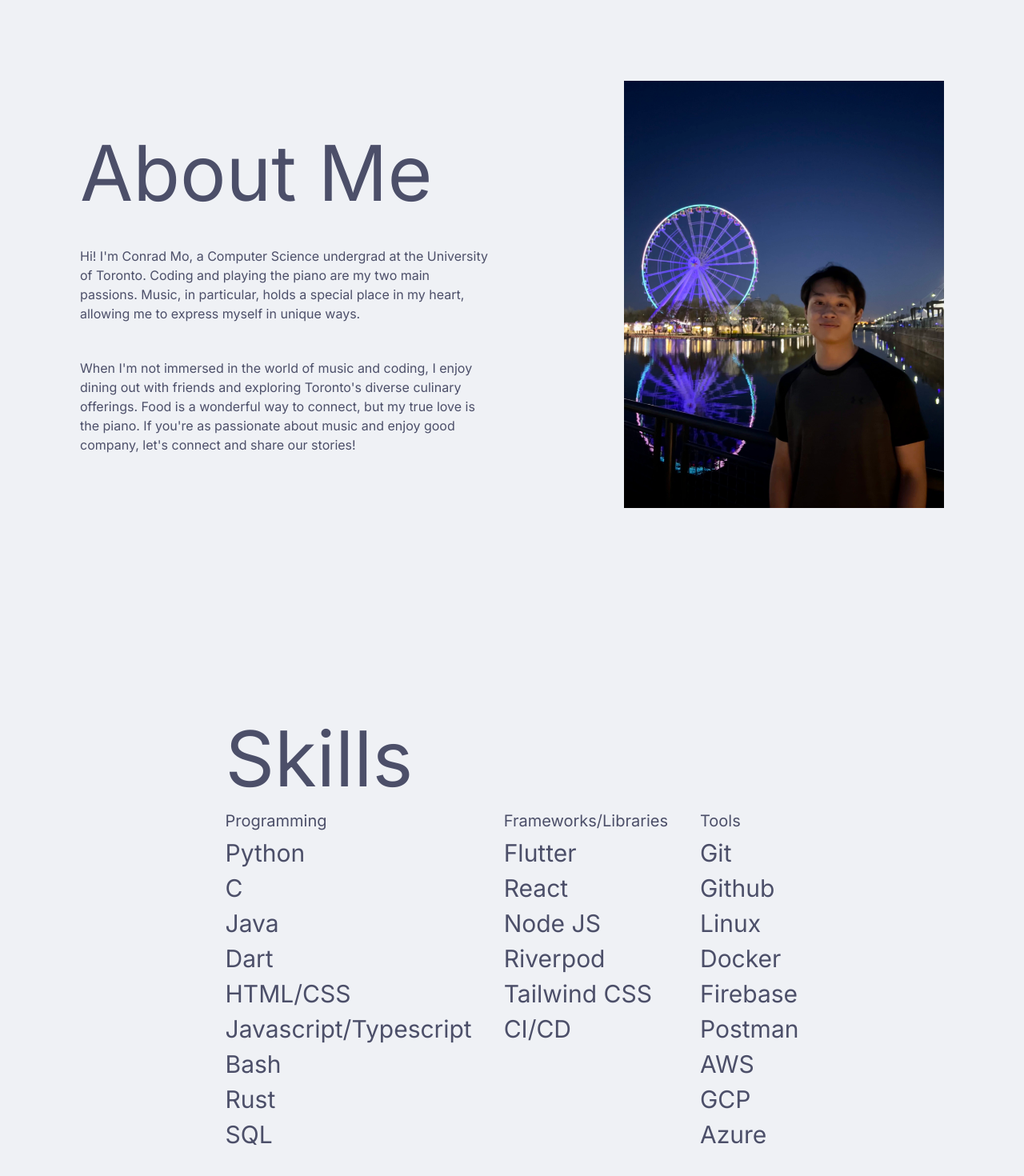
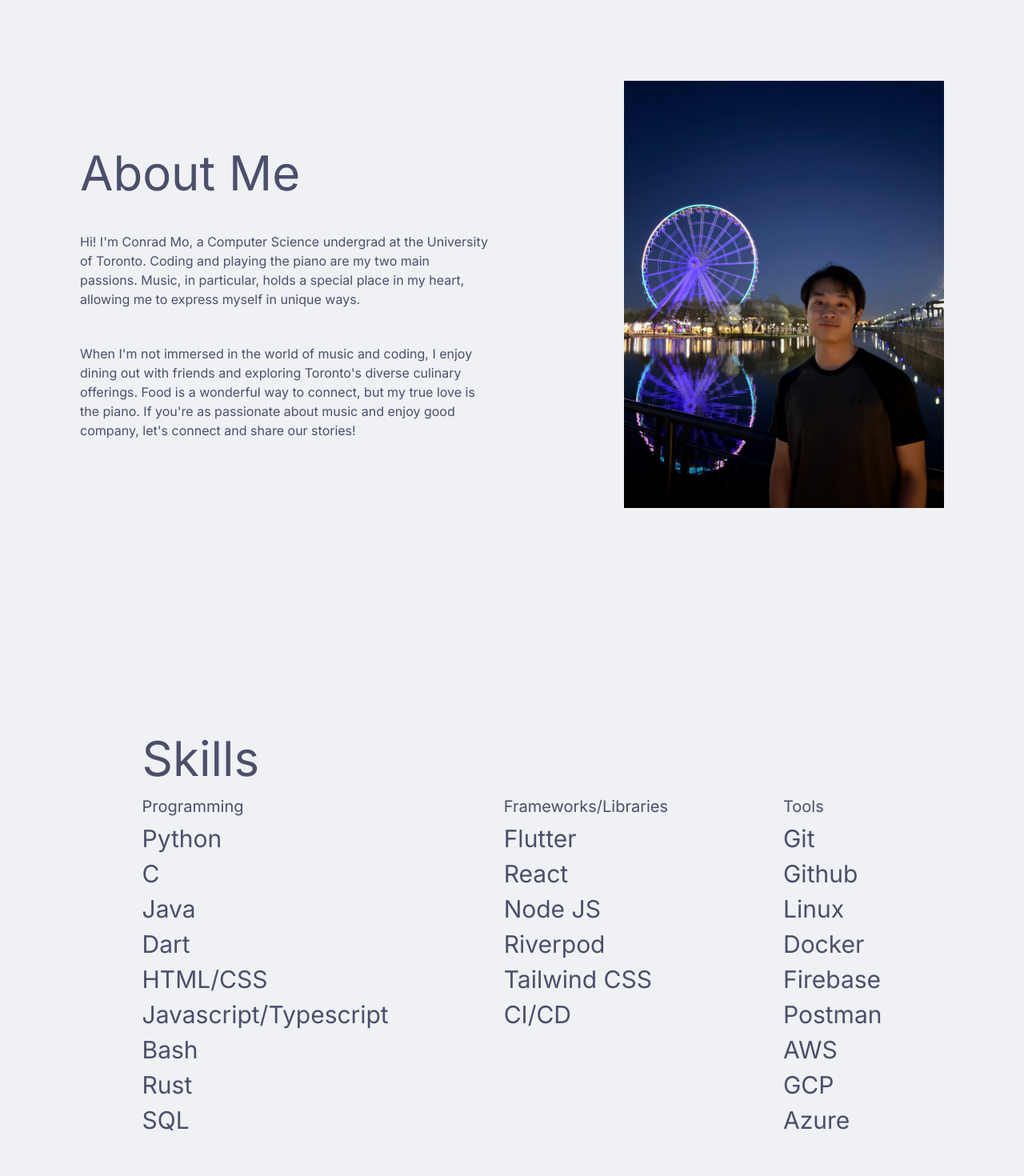
Before and after one commit to conrad-mo/personal-website-old, a Next.js app: page / in a window 1280 px wide. Shown: the part 832-2302 px from the top of the page at 80% size. Built offline with nearby package versions, Linux system fonts and the light colour scheme; what @catppuccin/tailwindcss would draw is missing.

Commit message:
More styling, looks like a powerpoint

```diff
--- a/app/page.tsx
+++ b/app/page.tsx
@@ -21,7 +21,7 @@ export default function Home() {
       </div>
       <div className="flex h-screen justify-around gap-8 mx-8" id="aboutme">
         <div className="flex flex-col justify-center gap-11">
-          <div className="text-8xl">About Me</div>
+          <div className="text-6xl">About Me</div>
           <div className="max-w-lg text-ctp-subtext1">
             Hi! I&apos;m Conrad Mo, a Computer Science undergrad at the
             University of Toronto. Coding and playing the piano are my two main
@@ -47,11 +47,11 @@ export default function Home() {
       </div>
       <div className="flex h-screen justify-center items-center" id="skills">
         <div className="flex flex-col justify-start gap-4">
-          <div className="text-8xl">Skills</div>
-          <div className="flex gap-10">
+          <div className="text-6xl">Skills</div>
+          <div className="flex gap-36">
             <div className="flex flex-col text-3xl gap-2">
-              <div className="text-xl">Programming</div>
-              <div className="text-ctp-subtext1 gap-2 flex flex-col">
+              <div className="text-xl text-ctp-mauve">Programming</div>
+              <div className="text-ctp-subtext0 gap-2 flex flex-col">
                 <div>Python</div>
                 <div>C</div>
                 <div>Java</div>
@@ -64,8 +64,8 @@ export default function Home() {
               </div>
             </div>
             <div className="flex flex-col text-3xl gap-2">
-              <div className="text-xl">Frameworks/Libraries</div>
-              <div className="text-ctp-subtext1 gap-2 flex flex-col">
+              <div className="text-xl text-ctp-yellow">Frameworks/Libraries</div>
+              <div className="text-ctp-subtext0 gap-2 flex flex-col">
                 <div>Flutter</div>
                 <div>React</div>
                 <div>Node JS</div>
@@ -75,8 +75,8 @@ export default function Home() {
               </div>
             </div>
             <div className="flex flex-col text-3xl gap-2">
-              <div className="text-xl">Tools</div>
-              <div className="text-ctp-subtext1 gap-2 flex flex-col">
+              <div className="text-xl text-ctp-green">Tools</div>
+              <div className="text-ctp-subtext0 gap-2 flex flex-col">
                 <div>Git</div>
                 <div>Github</div>
                 <div>Linux</div>
```
